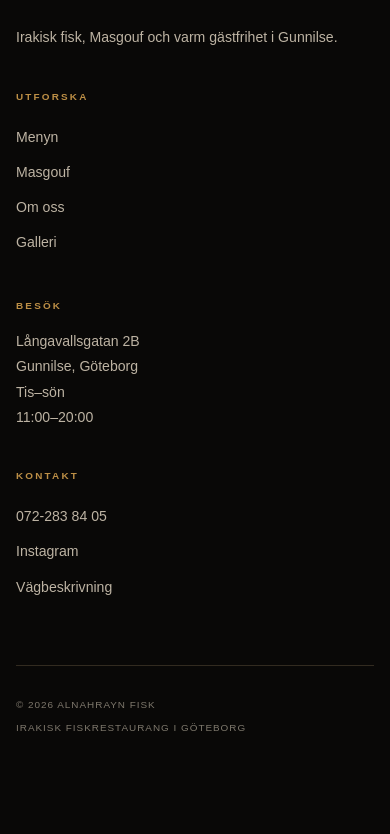
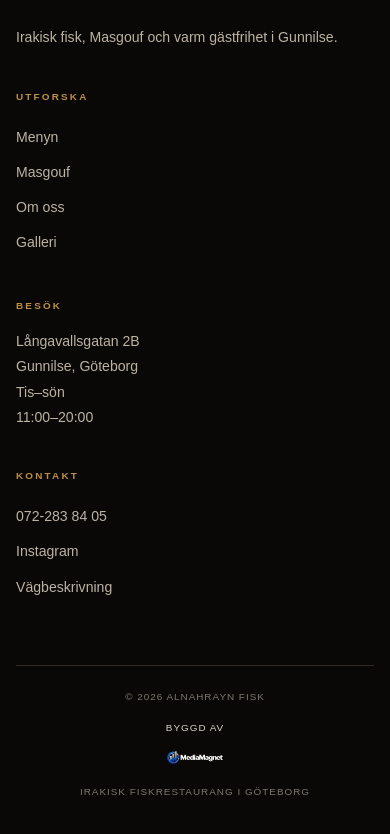
Before and after one commit to Raffi02k/AL-NAHRAYN, a React (Vite) app in the folder frontend/: page / in a window 390 px wide. Shown: the part 8420-9254 px from the top of the page. Before the commit the page ends 9191 px from the top, so only its background shows below. Built offline with nearby package versions, Linux system fonts and the light colour scheme.

Commit message:
feat: add MediaMagnet footer credit

```diff
--- a/frontend/src/components/Footer.tsx
+++ b/frontend/src/components/Footer.tsx
@@ -47,6 +47,16 @@ export default function Footer() {
       </div>
       <div className="shell footer-bottom">
         <span>© 2026 ALNAHRAYN Fisk</span>
+        <a
+          className="footer-credit"
+          href="https://mediamagnet-three.vercel.app"
+          target="_blank"
+          rel="noreferrer"
+          aria-label="Byggd av MediaMagnet"
+        >
+          <span>Byggd av</span>
+          <img src="/images/mediamagnet_logo_with_text_vit.png" alt="MediaMagnet" />
+        </a>
         <span>Irakisk fiskrestaurang i Göteborg</span>
       </div>
     </footer>
--- a/frontend/src/styles/global.css
+++ b/frontend/src/styles/global.css
@@ -1761,8 +1761,9 @@ em {
 }
 
 .footer-bottom {
-  display: flex;
-  justify-content: space-between;
+  display: grid;
+  grid-template-columns: 1fr auto 1fr;
+  align-items: center;
   gap: 20px;
   margin-top: 60px;
   padding: 24px 0 36px;
@@ -1773,6 +1774,32 @@ em {
   text-transform: uppercase;
 }
 
+.footer-bottom span:last-child {
+  text-align: right;
+}
+
+.footer-credit {
+  display: inline-flex;
+  align-items: center;
+  justify-content: center;
+  gap: 12px;
+  color: rgba(236, 229, 217, .92);
+  text-decoration: none;
+  transform: translateY(-4px);
+  transition: transform .2s ease, opacity .2s ease;
+}
+
+.footer-credit:hover {
+  transform: translateY(-6px);
+  opacity: 1;
+}
+
+.footer-credit img {
+  display: block;
+  width: auto;
+  height: 38px;
+}
+
 @media (max-width: 1050px) {
   .desktop-nav {
     display: none;
@@ -2141,12 +2168,36 @@ em {
   }
 
   .footer-bottom {
-    display: block;
+    display: flex;
+    flex-direction: column;
+    align-items: center;
+    gap: 10px;
+    text-align: center;
   }
 
   .footer-bottom span {
     display: block;
-    margin-top: 8px;
+    margin-top: 0;
+  }
+
+  .footer-credit {
+    display: flex;
+    flex-direction: column;
+    gap: 6px;
+    margin-top: 6px;
+    transform: none;
+  }
+
+  .footer-credit:hover {
+    transform: translateY(-2px);
+  }
+
+  .footer-credit img {
+    height: 34px;
+  }
+
+  .footer-bottom span:last-child {
+    text-align: center;
   }
 }
 
```
Also changed, not shown: frontend/public/images/mediamagnet_logo_with_text_vit.png (added).
